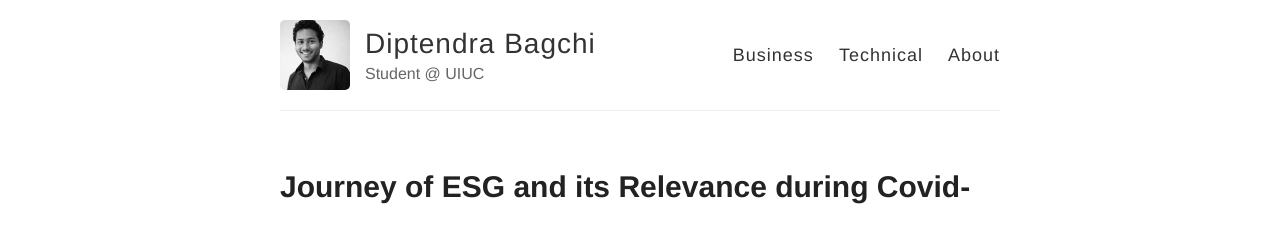
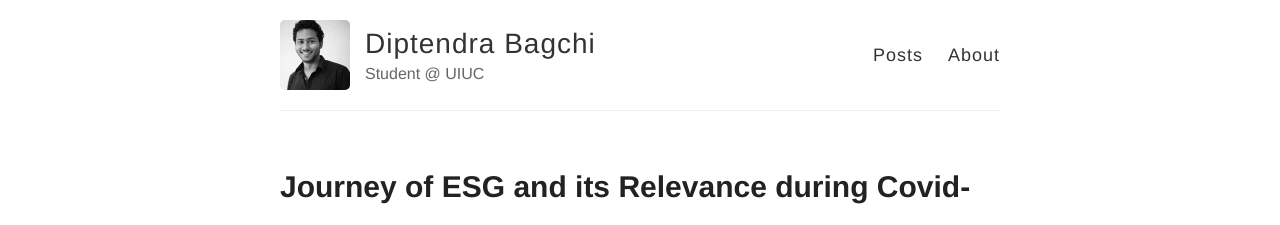
Before and after one commit to Diptendra/diptendra.github.io, a Jekyll site: the page built from index.html, in a window 1280 px wide. Shown: the top 225 px of the page. Built offline with Jekyll 4.4.1, drawn with Linux system fonts in a browser that asks for light colours.

Commit message:
Merged two tabs to one

```diff
--- a/_layouts/default.html
+++ b/_layouts/default.html
@@ -27,8 +27,7 @@
           </div>
 
           <nav>
-            <a href="{{ site.baseurl }}/">Business</a>
-            <a href="{{ site.baseurl }}/">Technical</a>
+            <a href="{{ site.baseurl }}/">Posts</a>
             <a href="{{ site.baseurl }}/about">About</a>
           </nav>
         </header>
```
